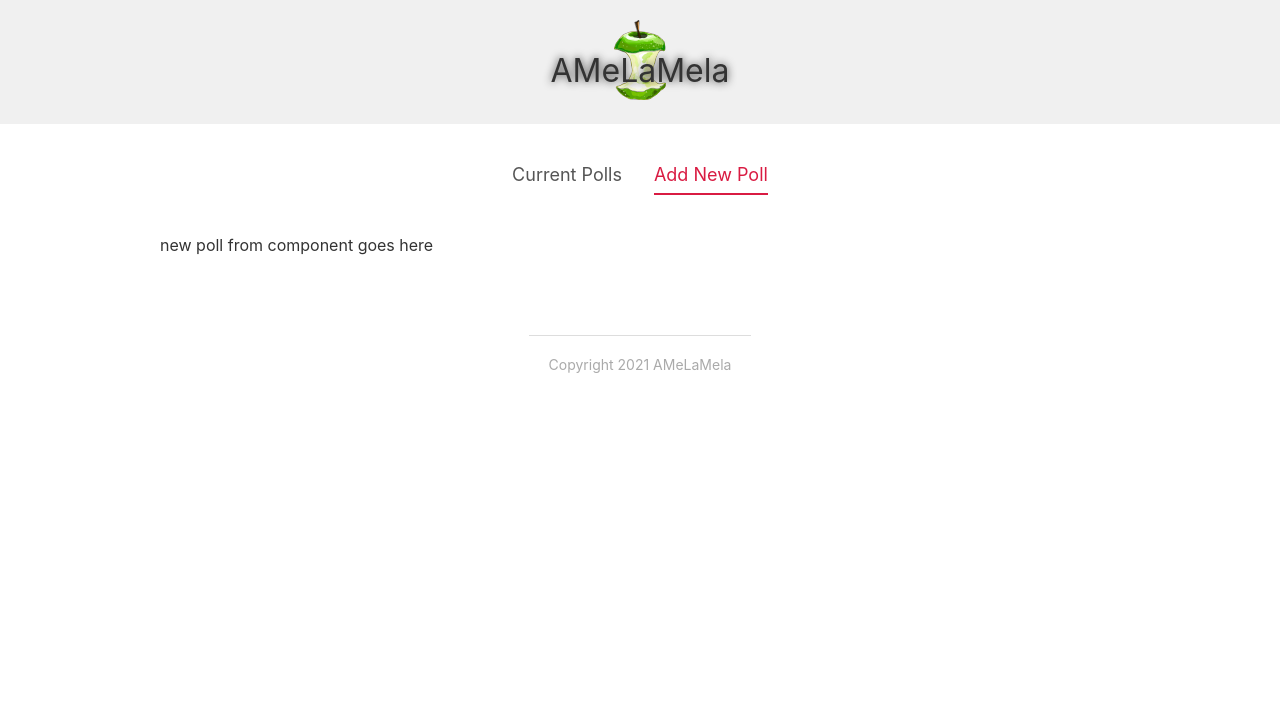
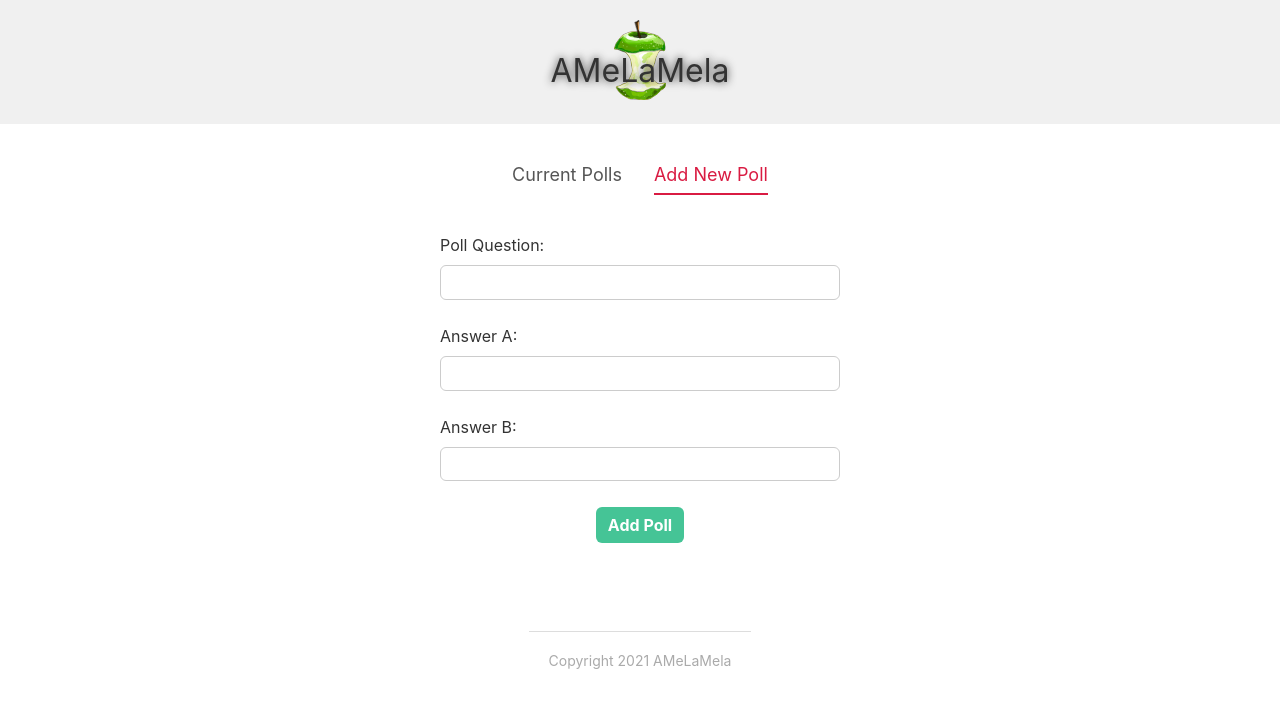
Before and after one commit to alv67/alv67pools, a Svelte app: page / in a window 1280 px wide. Both pictures are taken after a click on the item "Add New Poll". Shown: the top 708 px of the page. Built offline with nearby package versions, Linux system fonts and the light colour scheme.

Commit message:
Added CreatePollForm e Button components

```diff
--- a/src/App.svelte
+++ b/src/App.svelte
@@ -1,6 +1,7 @@
 <script>
 	import Header from './components/Header.svelte';
 	import Footer from './components/Footer.svelte';
+	import CreatePoolForm from './components/CreatePoolForm.svelte';
 	import Tabs from './shared/Tabs.svelte';
 
 	// tabs
@@ -17,7 +18,7 @@
 	{#if activeItem === 'Current Polls'}
 		<p>Polls list component goes here</p>
 	{:else if activeItem === 'Add New Poll'}
-		<p>new poll from component goes here</p>
+		<CreatePoolForm />
 	{/if}
 </main>
 <Footer />
--- /dev/null
+++ b/src/components/CreatePoolForm.svelte
@@ -0,0 +1,44 @@
+<script>
+  import Button from '../shared/Button.svelte';
+  let fields = { question: '', answerA: '', answerB: ''};
+
+  const submitHandler = () => {
+    console.log(fields);
+  }
+</script>
+
+<form on:submit|preventDefault={submitHandler}>
+  <div class="form-field">
+    <label for="question">Poll Question:</label>
+    <input type="text" id="question" bind:value={fields.question}>
+  </div>
+  <div class="form-field">
+    <label for="answer-a">Answer A:</label>
+    <input type="text" id="answer-a" bind:value={fields.answerA}>
+  </div>
+  <div class="form-field">
+    <label for="answer-b">Answer B:</label>
+    <input type="text" id="question" bind:value={fields.answerB}>
+  </div>
+  <Button type='secondary' flat={true} inverse={false}>Add Poll</Button>
+</form>
+
+
+<style>
+  form{
+    width: 400px;
+    margin: 0 auto;
+    text-align: center;
+  }
+  .form-field{
+    margin: 18px auto;
+  }
+  input{
+    width: 100%;
+    border-radius: 6px;
+  }
+  label{
+    margin: 10px auto;
+    text-align: left;
+  }
+</style>
--- /dev/null
+++ b/src/shared/Button.svelte
@@ -0,0 +1,42 @@
+<script>
+  export let type = 'primary';
+  export let flat = false;
+  export let inverse = false;
+</script>
+
+<button class={type} class:flat={flat} class:inverse={inverse}>
+  <slot></slot>
+</button>
+
+
+<style>
+  button{
+    border: 0;
+    cursor: pointer;
+    border-radius: 6px;
+    padding: 8px 12px;
+    font-weight: bold;
+    box-shadow: 1px 2px 3px rgba(0,0,0,0.2);
+  }
+  .primary{
+    background: #d91b42;
+    color: white;
+  }
+  .secondary{
+    background: #45c496;
+    color: white;
+  }
+  .flat{
+    box-shadow: none;
+  }
+  .primary.inverse{
+    color: #d91b42;
+    background: white;
+    border: 2px solid #d91b42;
+  }
+  .secondary.inverse{
+    color: #45c496;
+    background: white;
+    border: 2px solid #45c496;
+  }
+</style>
```
